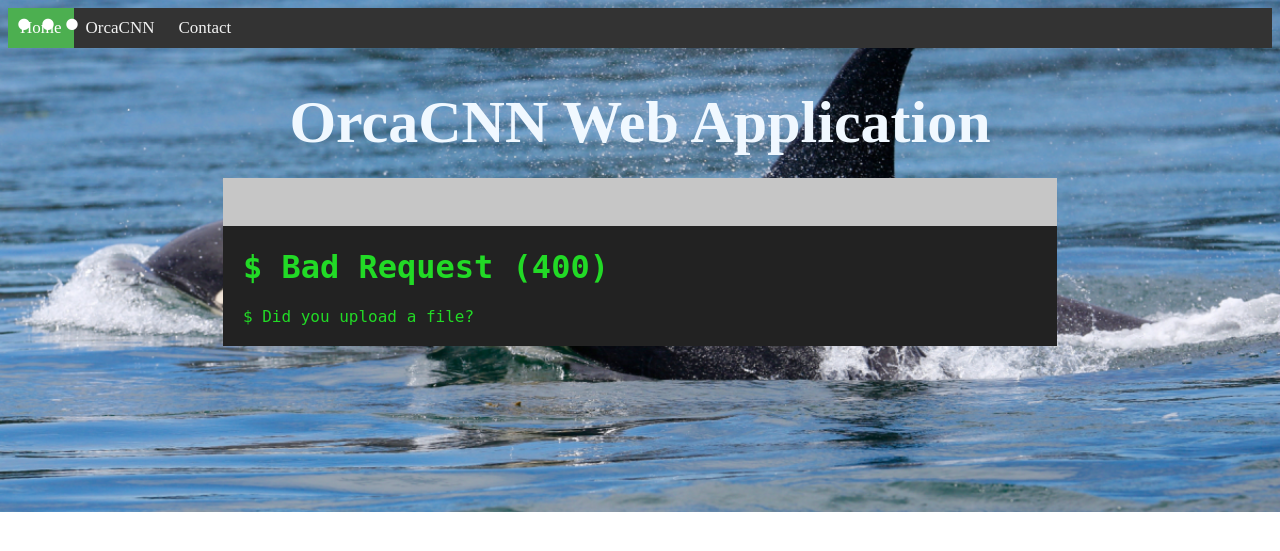
After one commit to ZER-0-NE/MLOps-Demo-OrcaCNN, a Flask app: template orcacnnapp/templates/errors/400.html in a window 1280 px wide. The commit adds this page. Shown: the top 551 px of the page. Run offline with Flask 2, Linux system fonts and the light colour scheme; the template is opened without the code that fills it, so the values that code supplies are empty; some libraries are stand-ins or nearby versions.

Commit message:
added TODO error handling code

```diff
--- a/orcacnnapp/__init__.py
+++ b/orcacnnapp/__init__.py
@@ -16,10 +16,7 @@ from matplotlib.figure import Figure
 import os
 import glob
 import argparse
-import matplotlib.pyplot as plt
-import librosa
-import librosa.display
-import numpy as np
+
 
 import logging
 from orcacnnapp.config import Config
--- a/orcacnnapp/config.py
+++ b/orcacnnapp/config.py
@@ -1,7 +1,7 @@
 class Config:
     UPLOAD_FOLDER = 'uploads/'
     IMAGE_FOLDER = 'PreProcessed_image/PreProcessed_audio/uploads/'
-    # secret_key = 'super secret key'
+    secret_key = 'super secret key'
     SESSION_TYPE = 'filesystem'
     SEND_FILE_MAX_AGE_DEFAULT = 0
     UPLOAD_EXTENSIONS= ['.wav', '.WAV']
--- a/orcacnnapp/main/routes.py
+++ b/orcacnnapp/main/routes.py
@@ -43,7 +43,7 @@ def get_input_image():
 
     if request.method == 'POST':
         if 'audio_file' not in request.files:
-            flash('No file was uploaded.')  # TODO: catch error
+            return render_template('errors/400.html'), 400
             return redirect(request.url)
 
     uploaded_file = request.files['audio_file']
@@ -51,11 +51,11 @@ def get_input_image():
     if filename != '':
         file_ext = os.path.splitext(filename)[1]
         if file_ext not in current_app.config['UPLOAD_EXTENSIONS']:
-            return "Invalid upload", 400  # TODO: do proper error handling
+            return render_template('errors/415.html'), 415
         uploaded_file.save(os.path.join(
             current_app.config['UPLOAD_FOLDER'], filename))
         return redirect(url_for('upload.upload_file_and_display',  filename=filename))
-    flash('No file was uploaded.')  # TODO: catch error
+    return render_template('errors/400.html'), 400
     return redirect(request.url)
 
 
--- /dev/null
+++ b/orcacnnapp/templates/errors/400.html
@@ -0,0 +1,139 @@
+{% extends "layout.html" %}
+{% block content %}
+
+<div class="window">
+  <div class="terminal">
+   <h1 class="command"> Bad Request (400)</h1>
+    <p class="command"> Did you upload a file? </p>
+  </div>
+</div>
+
+<style >
+.window {
+      border-radius: 0px;
+    background: #222;
+    color: #fff;
+    overflow: hidden;
+    margin: 21px auto;
+    width: 66%;
+
+  &:before {
+    content: ' ';
+    display: block;
+    height: 48px;
+    background: #C6C6C6;
+  }
+
+  &:after {
+    content: '. . .';
+    position: absolute;
+    left: 12px;
+    right: 0;
+    top: -3px;
+    font-family: "Times New Roman", Times, serif;
+    font-size: 96px;
+    color: #fff;
+    line-height: 0;
+    letter-spacing: -12px;
+  }
+}
+
+.terminal {
+  margin: 20px;
+  font-family: monospace;
+  font-size: 16px;
+  color: #22da26;
+
+  .command {
+    width: 0%;
+    white-space: nowrap;
+    overflow: hidden;
+    animation: write-command 5s both;
+
+    &:before {
+      content: '$ ';
+      color: #22da26;
+    }
+  }
+
+
+  p:nth-child(2) {
+    animation-delay: 2s;
+  }
+
+  p:nth-child(3) {
+    animation-delay: 8s;
+  }
+}
+
+@keyframes write-command {
+  0% {
+    width: 0%;
+  }
+
+
+  100% {
+    width: 100%;
+  }
+}
+
+@keyframes write-log {
+  0% {
+    height: 0;
+  }
+
+  16% {
+    height: 0;
+  }
+
+  17% {
+    height: 18px;
+  }
+
+  33% {
+    height: 18px;
+  }
+
+  34% {
+    height: 37px;
+  }
+
+  51% {
+    height: 37px;
+  }
+
+  52% {
+    height: 55px;
+  }
+
+  69% {
+    height: 55px;
+  }
+
+  70% {
+    height: 74px;
+  }
+
+  87% {
+    height: 74px;
+  }
+
+  88% {
+    height: 92px;
+  }
+
+  88% {
+    height: 92px;
+  }
+
+  99% {
+    height: 92px;
+  }
+
+  100% {
+    height: 110px;
+  }
+}
+
+</style>
+{% endblock content %}
--- a/orcacnnapp/templates/upload.html
+++ b/orcacnnapp/templates/upload.html
@@ -3,7 +3,7 @@
 <!DOCTYPE html>
 <html>
     <head>
-      <h3>(Please do not refresh) </h3> <!--# TODO: do not allow user to repeat pattern -->
+      <h3>(Please do not refresh. You'll repeat pre-processing) </h3> <!--# TODO: do not allow user to repeat pattern -->
         <meta charset="utf-8"/>
         <style>
         body {
@@ -50,7 +50,7 @@
         <div class="content_img">
         <a class="image" href="{{ image.src }}" style="width: {{ image.width }}px; height: {{ image.height }}px">
             <img src="{{ image.src }}" data-src="{{ image.src }}?w={{ image.width }}&amp;h={{ image.height }}" width="{{ image.width }}" height="{{ image.height }}" />
-        <div>Image 1 Text</div>
+        <div>{{ image.src[46:] }}</div>
         </a>
 
         </div>
--- a/orcacnnapp/upload/routes.py
+++ b/orcacnnapp/upload/routes.py
@@ -39,9 +39,8 @@ def upload_file_and_display():
     try:
         os.remove("uploads/"+filename)
     except Exception as e:
-        return render_template('errors/404.html'), 404
+        pass # on refresh
 
-    # return "Uploaded successfully"
     images = []
     for root, dirs, files in os.walk(current_app.config['IMAGE_FOLDER']):
         for filename in [os.path.join(root, name) for name in files]:
```
Also changed, not shown: orcacnnapp/errors/handlers.py (+13 -4 lines), orcacnnapp/templates/errors/415.html (added, +139 -0 lines).
